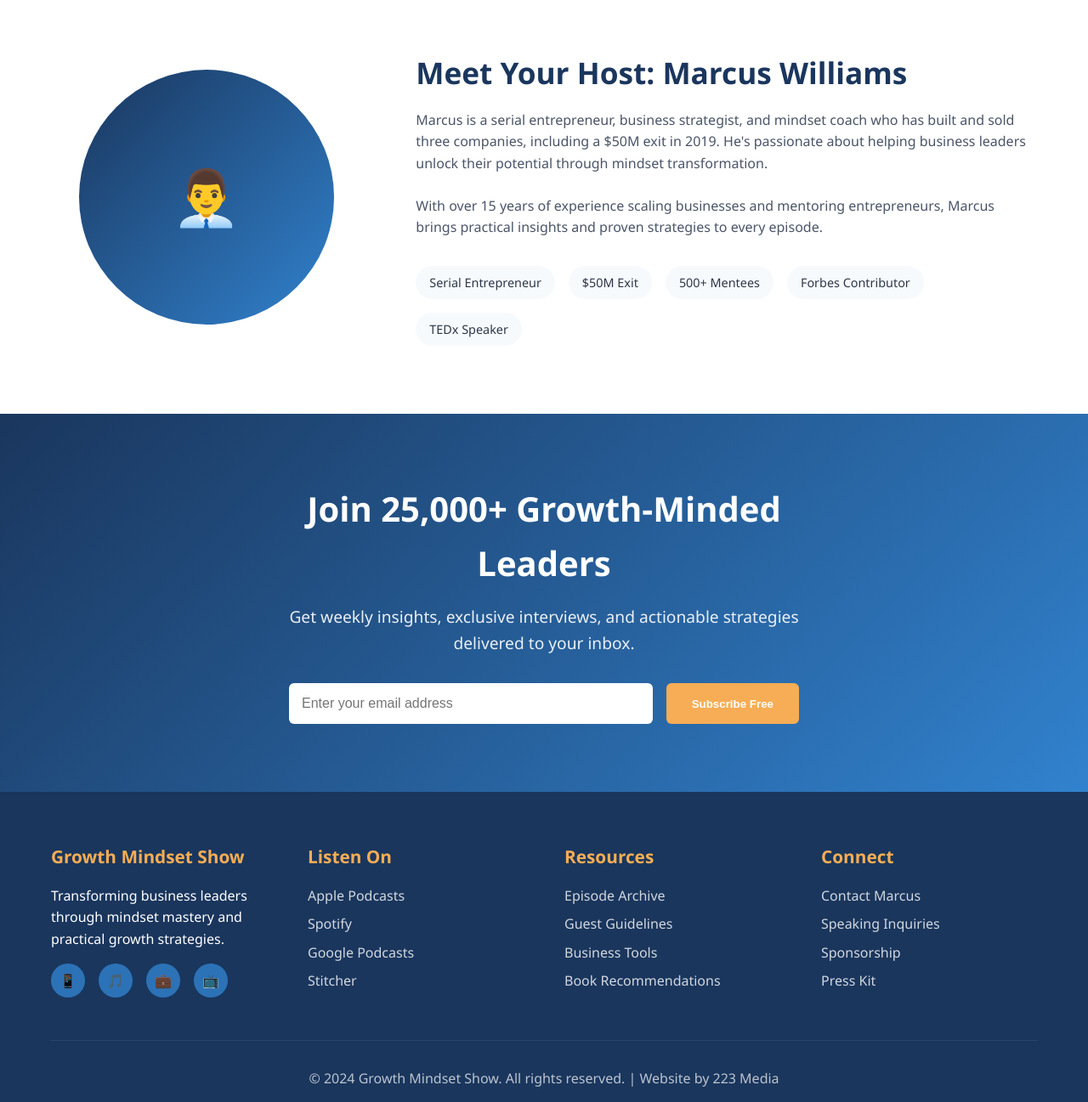
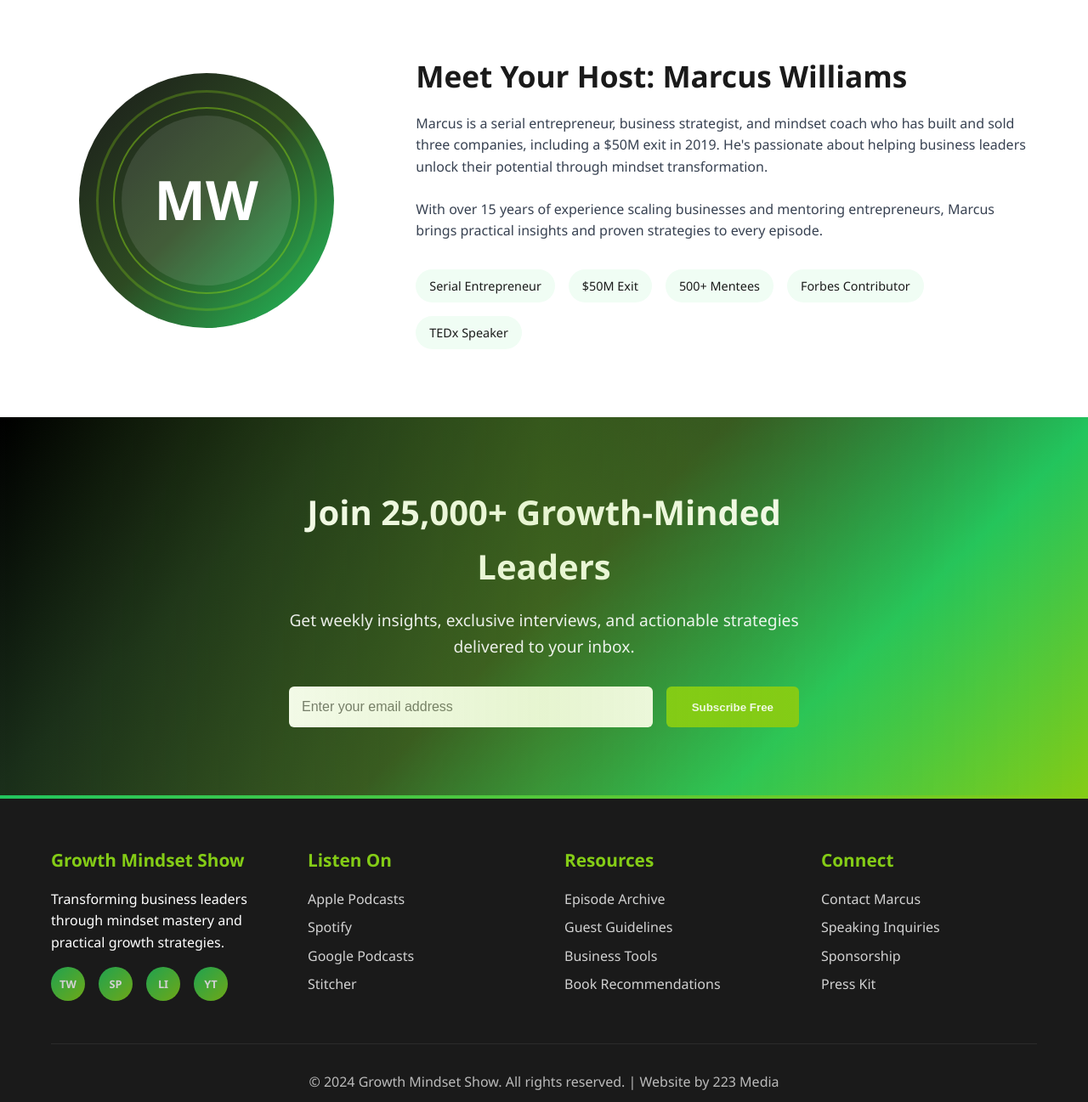
Before and after one commit to 223-Media/223media-website, a plain HTML site: page examples/growth-mindset-show/index.html in a window 1280 px wide. Shown: the part 1500-2797 px from the top of the page at 85% size. Drawn offline with Linux system fonts and the light colour scheme.

Commit message:
design: Replace emoji placeholders with professional custom graphics
Transformed all generic emoji placeholders into professional, custom-designed graphics that look portfolio-ready:

```diff
--- a/examples/growth-mindset-show/index.html
+++ b/examples/growth-mindset-show/index.html
@@ -13,16 +13,17 @@
         }
 
         :root {
-            --primary-color: #1a365d;
-            --secondary-color: #3182ce;
-            --accent-color: #f6ad55;
-            --success-color: #38a169;
-            --text-primary: #2d3748;
-            --text-secondary: #4a5568;
-            --bg-light: #f7fafc;
+            --primary-color: #1a1a1a;
+            --secondary-color: #2d4a22;
+            --accent-color: #84cc16;
+            --success-color: #22c55e;
+            --text-primary: #1a1a1a;
+            --text-secondary: #374151;
+            --bg-light: #f0fdf4;
             --bg-white: #ffffff;
-            --gradient-primary: linear-gradient(135deg, #1a365d 0%, #3182ce 100%);
-            --gradient-accent: linear-gradient(135deg, #f6ad55 0%, #ed8936 100%);
+            --gradient-primary: linear-gradient(135deg, #1a1a1a 0%, #2d4a22 50%, #22c55e 100%);
+            --gradient-accent: linear-gradient(135deg, #22c55e 0%, #84cc16 100%);
+            --gradient-hero: linear-gradient(135deg, #000000 0%, #1a2e1a 25%, #2d4a22 50%, #22c55e 75%, #84cc16 100%);
         }
 
         body {
@@ -94,10 +95,28 @@
 
         /* Hero Section */
         .hero {
-            background: var(--gradient-primary);
+            background: var(--gradient-hero);
             color: white;
             padding: 120px 0 80px;
             margin-top: 80px;
+            position: relative;
+            overflow: hidden;
+        }
+
+        .hero::before {
+            content: '';
+            position: absolute;
+            top: 0;
+            left: 0;
+            right: 0;
+            bottom: 0;
+            background: linear-gradient(45deg, transparent 30%, rgba(132, 204, 22, 0.1) 50%, transparent 70%);
+            animation: shimmer 3s ease-in-out infinite;
+        }
+
+        @keyframes shimmer {
+            0%, 100% { opacity: 0.3; }
+            50% { opacity: 0.7; }
         }
 
         .hero-content {
@@ -164,11 +183,57 @@
             background: var(--gradient-accent);
             border-radius: 15px;
             display: flex;
+            flex-direction: column;
             align-items: center;
             justify-content: center;
-            font-size: 2rem;
             color: white;
             margin-bottom: 20px;
+            box-shadow: 0 10px 30px rgba(34, 197, 94, 0.3);
+            animation: pulse 2s ease-in-out infinite;
+            position: relative;
+            overflow: hidden;
+        }
+
+        .podcast-logo {
+            font-size: 3rem;
+            font-weight: bold;
+            margin-bottom: 10px;
+            text-shadow: 2px 2px 4px rgba(0,0,0,0.3);
+        }
+
+        .podcast-subtitle {
+            font-size: 0.8rem;
+            opacity: 0.9;
+            text-align: center;
+            text-transform: uppercase;
+            letter-spacing: 1px;
+        }
+
+        .podcast-cover::before {
+            content: '';
+            position: absolute;
+            top: -50%;
+            left: -50%;
+            width: 200%;
+            height: 200%;
+            background: repeating-linear-gradient(
+                45deg,
+                transparent,
+                transparent 10px,
+                rgba(255,255,255,0.1) 10px,
+                rgba(255,255,255,0.1) 20px
+            );
+            animation: shine 3s linear infinite;
+        }
+
+        @keyframes pulse {
+            0%, 100% { transform: scale(1); }
+            50% { transform: scale(1.05); }
+        }
+
+        @keyframes shine {
+            0% { transform: translateX(-100%) translateY(-100%) rotate(45deg); }
+            100% { transform: translateX(100%) translateY(100%) rotate(45deg); }
         }
 
         .player-controls {
@@ -238,11 +303,14 @@
             border-radius: 15px;
             padding: 2rem;
             box-shadow: 0 10px 30px rgba(0,0,0,0.1);
-            transition: transform 0.3s ease;
+            transition: all 0.3s ease;
+            border: 2px solid transparent;
         }
 
         .episode-card:hover {
             transform: translateY(-5px);
+            border-color: var(--accent-color);
+            box-shadow: 0 20px 40px rgba(34, 197, 94, 0.2);
         }
 
         .episode-number {
@@ -319,8 +387,47 @@
             align-items: center;
             justify-content: center;
             color: white;
+            margin: 0 auto;
+            position: relative;
+            overflow: hidden;
+        }
+
+        .host-avatar {
+            width: 200px;
+            height: 200px;
+            background: rgba(255,255,255,0.1);
+            border-radius: 50%;
+            display: flex;
+            align-items: center;
+            justify-content: center;
             font-size: 4rem;
-            margin: 0 auto;
+            font-weight: bold;
+            position: relative;
+            z-index: 2;
+        }
+
+        .host-image::before {
+            content: '';
+            position: absolute;
+            top: 20px;
+            left: 20px;
+            right: 20px;
+            bottom: 20px;
+            border: 3px solid rgba(132, 204, 22, 0.3);
+            border-radius: 50%;
+            z-index: 1;
+        }
+
+        .host-image::after {
+            content: '';
+            position: absolute;
+            top: 40px;
+            left: 40px;
+            right: 40px;
+            bottom: 40px;
+            border: 2px solid rgba(132, 204, 22, 0.5);
+            border-radius: 50%;
+            z-index: 1;
         }
 
         .host-bio h3 {
@@ -351,9 +458,27 @@
 
         /* Newsletter */
         .newsletter {
-            background: var(--gradient-primary);
+            background: var(--gradient-hero);
             color: white;
             padding: 80px 0;
+            position: relative;
+            overflow: hidden;
+        }
+
+        .newsletter::before {
+            content: '';
+            position: absolute;
+            top: 0;
+            left: 0;
+            right: 0;
+            bottom: 0;
+            background: linear-gradient(90deg, transparent 0%, rgba(132, 204, 22, 0.2) 50%, transparent 100%);
+            animation: wave 4s ease-in-out infinite;
+        }
+
+        @keyframes wave {
+            0%, 100% { transform: translateX(-100%); }
+            50% { transform: translateX(100%); }
         }
 
         .newsletter-content {
@@ -407,6 +532,17 @@
             background: var(--primary-color);
             color: white;
             padding: 60px 0 30px;
+            position: relative;
+        }
+
+        footer::before {
+            content: '';
+            position: absolute;
+            top: 0;
+            left: 0;
+            right: 0;
+            height: 4px;
+            background: var(--gradient-accent);
         }
 
         .footer-content {
@@ -449,19 +585,27 @@
         .social-link {
             width: 40px;
             height: 40px;
-            background: var(--secondary-color);
+            background: var(--gradient-accent);
             border-radius: 50%;
             display: flex;
             align-items: center;
             justify-content: center;
             color: white;
             text-decoration: none;
-            transition: transform 0.3s ease;
+            transition: all 0.3s ease;
+            font-weight: bold;
+            font-size: 0.8rem;
         }
 
         .social-link:hover {
-            transform: translateY(-2px);
+            transform: translateY(-2px) scale(1.1);
+            box-shadow: 0 5px 15px rgba(132, 204, 22, 0.4);
         }
+
+        .social-link.twitter::before { content: 'TW'; }
+        .social-link.spotify::before { content: 'SP'; }
+        .social-link.linkedin::before { content: 'LI'; }
+        .social-link.youtube::before { content: 'YT'; }
 
         .footer-bottom {
             border-top: 1px solid rgba(255,255,255,0.1);
@@ -535,7 +679,10 @@
                 </div>
                 <div class="hero-image">
                     <div class="podcast-mockup">
-                        <div class="podcast-cover">🧠</div>
+                        <div class="podcast-cover">
+                            <div class="podcast-logo">GM</div>
+                            <div class="podcast-subtitle">Growth Mindset</div>
+                        </div>
                         <div class="progress-bar">
                             <div class="progress"></div>
                         </div>
@@ -592,7 +739,9 @@
     <section class="host" id="host">
         <div class="container">
             <div class="host-content">
-                <div class="host-image">👨‍💼</div>
+                <div class="host-image">
+                    <div class="host-avatar">MW</div>
+                </div>
                 <div class="host-bio">
                     <h3>Meet Your Host: Marcus Williams</h3>
                     <p>Marcus is a serial entrepreneur, business strategist, and mindset coach who has built and sold three companies, including a $50M exit in 2019. He's passionate about helping business leaders unlock their potential through mindset transformation.</p>
@@ -629,10 +778,10 @@
                     <h4>Growth Mindset Show</h4>
                     <p>Transforming business leaders through mindset mastery and practical growth strategies.</p>
                     <div class="social-links">
-                        <a href="#" class="social-link">📱</a>
-                        <a href="#" class="social-link">🎵</a>
-                        <a href="#" class="social-link">💼</a>
-                        <a href="#" class="social-link">📺</a>
+                        <a href="#" class="social-link twitter" title="Twitter"></a>
+                        <a href="#" class="social-link spotify" title="Spotify"></a>
+                        <a href="#" class="social-link linkedin" title="LinkedIn"></a>
+                        <a href="#" class="social-link youtube" title="YouTube"></a>
                     </div>
                 </div>
                 <div class="footer-section">
```
